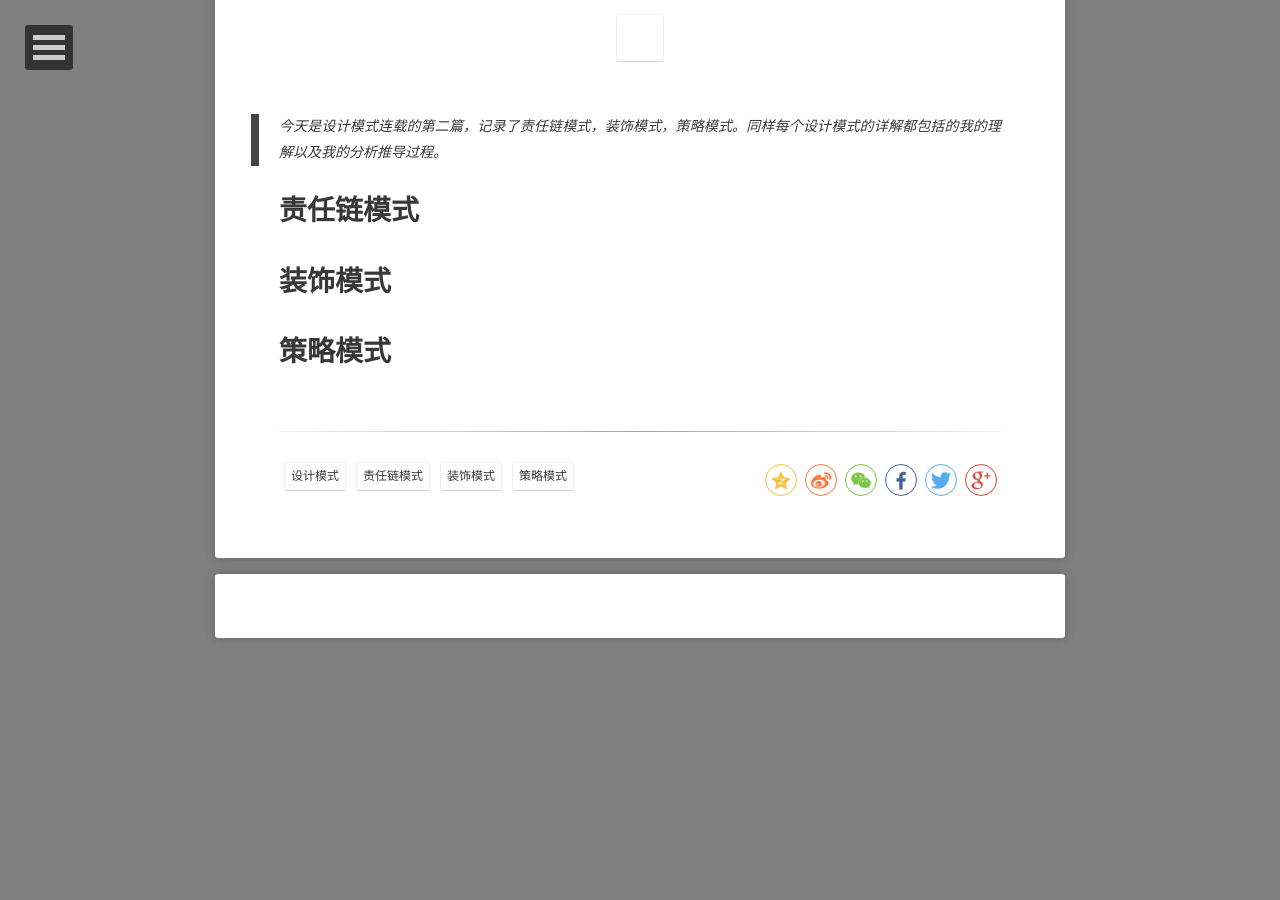
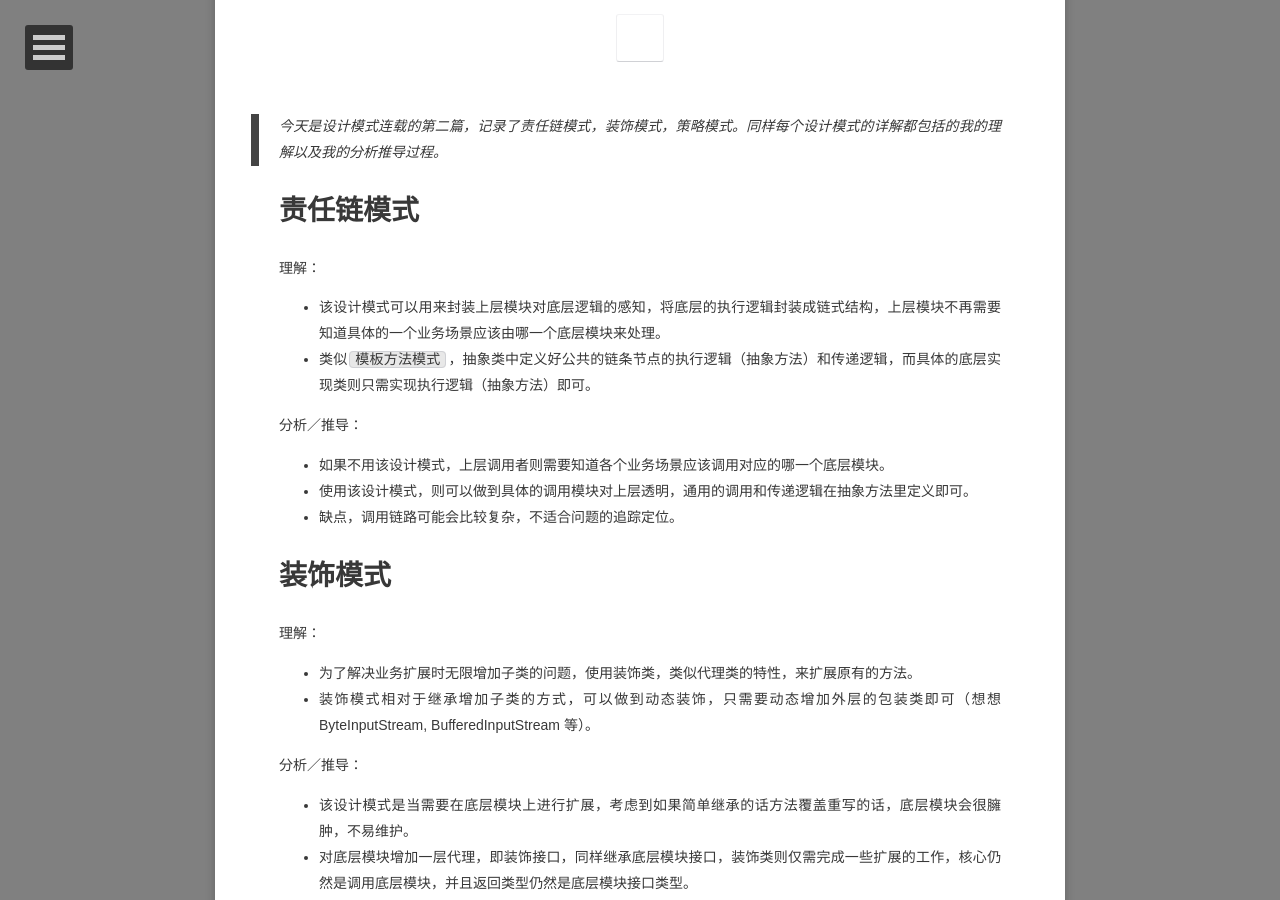
Before and after one commit to Justice-love/Justice-love.github.io, a Jekyll site: the page built from _posts/post/2017-01-30-design3.md, in a window 1280 px wide and 900 px high, scrolled down 256 px. Built offline with Jekyll 4.4.1, drawn with Linux system fonts in a browser that asks for light colours; nearby versions of some CDN libraries; some web fonts are replaced; comment, search, counter and statistics services are not loaded; before the commit the page ends 964 px from its top, so only the background shows below that; some of the changed text lies outside the part shown.

Commit message:
设计模式三

````diff
--- a/_posts/post/2017-01-30-design3.md
+++ b/_posts/post/2017-01-30-design3.md
@@ -13,7 +13,30 @@ comments: true
 > 今天是设计模式连载的第二篇，记录了责任链模式，装饰模式，策略模式。同样每个设计模式的详解都包括的我的理解以及我的分析推导过程。
 
 # 责任链模式
+理解：
+
+* 该设计模式可以用来封装上层模块对底层逻辑的感知，将底层的执行逻辑封装成链式结构，上层模块不再需要知道具体的一个业务场景应该由哪一个底层模块来处理。
+* 类似```模板方法模式```，抽象类中定义好公共的链条节点的执行逻辑（抽象方法）和传递逻辑，而具体的底层实现类则只需实现执行逻辑（抽象方法）即可。
+
+分析／推导：
+
+* 如果不用该设计模式，上层调用者则需要知道各个业务场景应该调用对应的哪一个底层模块。
+* 使用该设计模式，则可以做到具体的调用模块对上层透明，通用的调用和传递逻辑在抽象方法里定义即可。
+* 缺点，调用链路可能会比较复杂，不适合问题的追踪定位。
+
 
 # 装饰模式
+理解：
+* 为了解决业务扩展时无限增加子类的问题，使用装饰类，类似代理类的特性，来扩展原有的方法。
+* 装饰模式相对于继承增加子类的方式，可以做到动态装饰，只需要动态增加外层的包装类即可（想想ByteInputStream, BufferedInputStream 等）。
+
+分析／推导：
+
+* 该设计模式是当需要在底层模块上进行扩展，考虑到如果简单继承的话方法覆盖重写的话，底层模块会很臃肿，不易维护。
+* 对底层模块增加一层代理，即装饰接口，同样继承底层模块接口，装饰类则仅需完成一些扩展的工作，核心仍然是调用底层模块，并且返回类型仍然是底层模块接口类型。
+* 装饰类返回的类型仍然是底层模块类型，装饰类所做的工作对上层来说透明，上层仍然是按照底层模块接口类型的使用方式来使用装饰类。
+* 装饰类可以动态嵌套，一般是需要你在new的时候将__代理／修饰__的核心对象传递过来即可，配合上上一条，即传递的核心对象即可以是底层模块，也可以是已经被装饰类封装之后的代理类。
 
 # 策略模式
+理解：
+*
````
